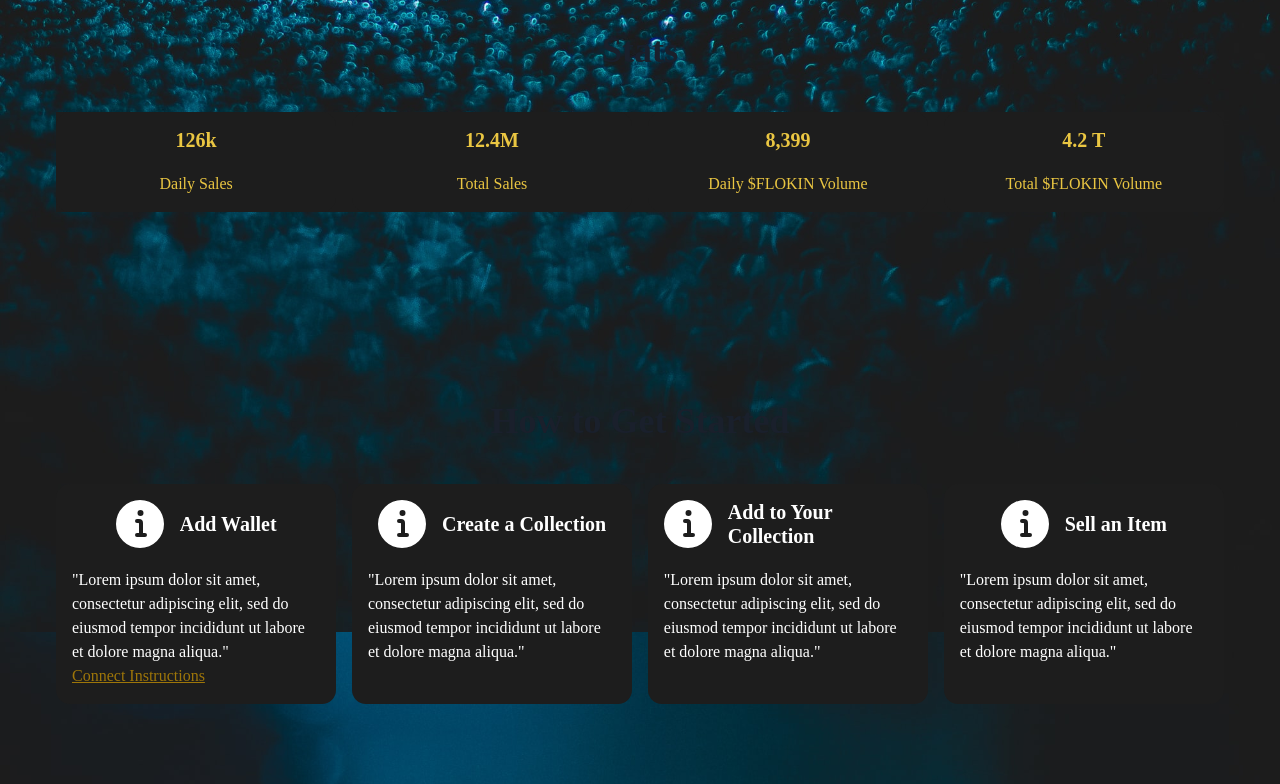
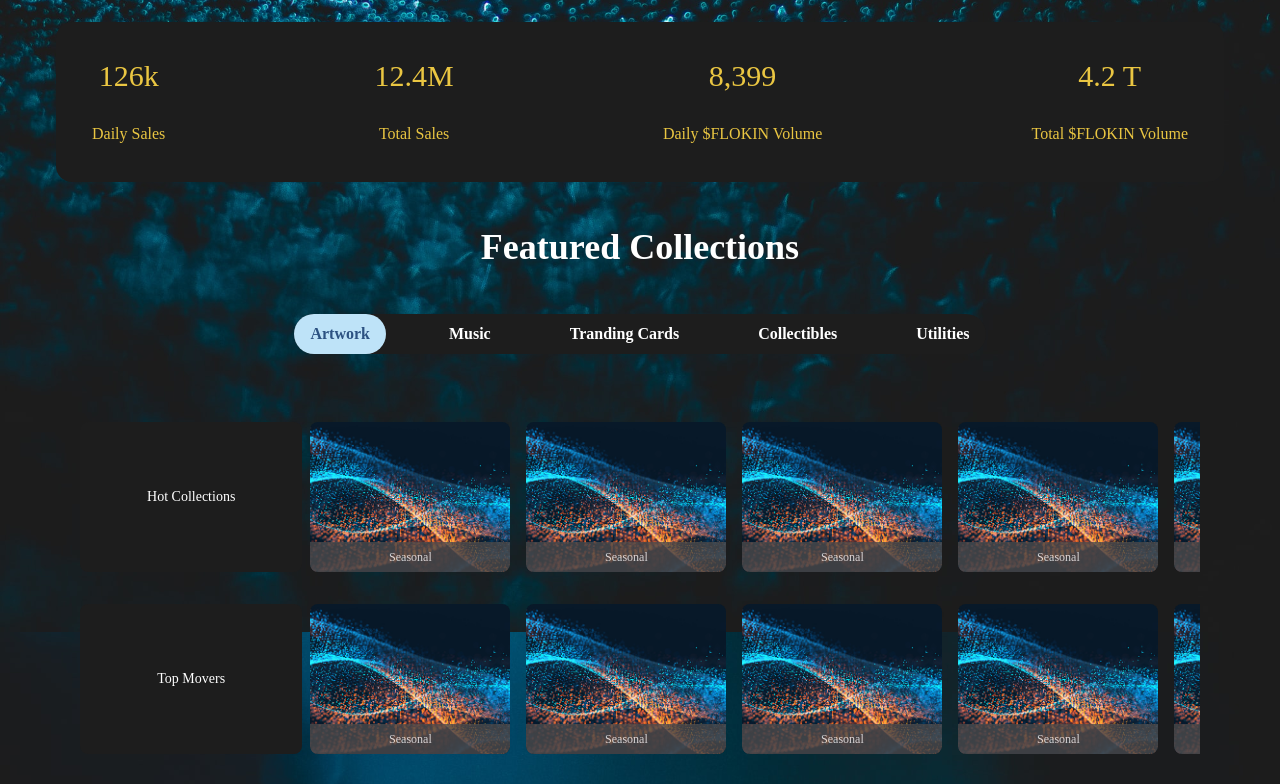
Before and after one commit to umer-mughal96/flokinomics, a React (Create React App) app: page / in a window 1280 px wide. Shown: the part 1360-2144 px from the top of the page. Built offline with nearby package versions, Linux system fonts and the light colour scheme.

Commit message:
home page done

```diff
--- a/src/assets/fonts/fonts.css
+++ b/src/assets/fonts/fonts.css
@@ -23,3 +23,6 @@
 html {
   scroll-behavior: smooth;
 }
+.collections-slider::-webkit-scrollbar {
+  display: none;
+}
--- a/src/components/GettingStarted.jsx
+++ b/src/components/GettingStarted.jsx
@@ -6,37 +6,16 @@ import { InfoIcon } from '@chakra-ui/icons'
 const GettingStarted = () => {
     return (
         <Container maxW="1200px">
-            <Box py='90px'>
-                <Heading as="h2" size="xl" textAlign='center' pb='40px'>How to Get Started</Heading>
+            <Box pt="10" pb='90px'>
+                <Heading as="h2" size="xl" textAlign='center' pb='40px' color="white">How to Get Started</Heading>
                 <Flex color='white'>
                     <Box bg="#1d1d1d" borderRadius='14' p='16px' w="24%" >
-                        <Heading d='flex' alignItems='center' as='h3' size='md' justifyContent='center' pb='20px'><InfoIcon w={12} h={12} marginRight='4' />Add Wallet</Heading>
-                        <Text>"Lorem ipsum dolor sit amet, consectetur adipiscing elit, sed do eiusmod tempor incididunt ut labore et dolore magna aliqua."
+                        <Heading d='flex' alignItems='center' as='h3' size='sm' justifyContent='center' pb='4' fontWeight="100"><InfoIcon marginRight='4' />Add Wallet</Heading>
+                        <Text fontSize="xs">"Lorem ipsum dolor sit amet, consectetur adipiscing elit, sed do eiusmod tempor incididunt ut labore et dolore magna aliqua."
                         </Text>
                         <Link textDecor='underline' color='#9e7609'>Connect Instructions</Link>
                     </Box>
-                    <Spacer />
-                    <Box bg="#1d1d1d" borderRadius='14' p='16px' w="24%" >
-                        <Heading d='flex' alignItems='center' as='h3' size='md' justifyContent='center' pb='20px'><InfoIcon w={12} h={12} marginRight='4' />Create a Collection</Heading>
-
-                        <Text>"Lorem ipsum dolor sit amet, consectetur adipiscing elit, sed do eiusmod tempor incididunt ut labore et dolore magna aliqua."
-                        </Text>
-                    </Box>
-                    <Spacer />
-                    <Box bg="#1d1d1d" borderRadius='14' p='16px' w="24%" >
-                    <Heading d='flex' alignItems='center' as='h3' size='md' justifyContent='center' pb='20px'><InfoIcon w={12} h={12} marginRight='4' />Add to Your Collection</Heading>
-                        <Text>"Lorem ipsum dolor sit amet, consectetur adipiscing elit, sed do eiusmod tempor incididunt ut labore et dolore magna aliqua."
-                        </Text>
-                    </Box>
-                    <Spacer />
-                    <Box bg="#1d1d1d" borderRadius='14' p='16px' w="24%" >
-                    <Heading d='flex' alignItems='center' as='h3' size='md' justifyContent='center' pb='20px'><InfoIcon w={12} h={12} marginRight='4' />Sell an Item</Heading>
-                        <Text>"Lorem ipsum dolor sit amet, consectetur adipiscing elit, sed do eiusmod tempor incididunt ut labore et dolore magna aliqua."
-                        </Text>
-                    </Box>
                 </Flex>
-
-
             </Box>
         </Container>
     )
--- a/src/components/Stats.jsx
+++ b/src/components/Stats.jsx
@@ -1,40 +1,34 @@
 import React from 'react'
-import { Flex, Box, Spacer, Text, Grid, HStack, Link, Heading, Container } from '@chakra-ui/layout'
-import { InfoIcon } from '@chakra-ui/icons'
+import { Flex, Box, Spacer, Text, Grid, HStack, Link, VStack, Heading, Container } from '@chakra-ui/layout'
 const Stats = () => {
     return (
         <>
             <Container maxW="1200px">
-            <Box py='90px' textAlign='center'>
-                <Heading as="h2" size="xl" textAlign='center' pb='40px'>Stats</Heading>
-                <Flex bg='#1d1d1d' color='white'>
-                    <Box bg="#1d1d1d" borderRadius='14' p='16px' w="24%" >
-                        <Heading d='flex' color='#eac642' alignItems='center' as='h3' size='md' justifyContent='center' pb='20px'>126k</Heading>
+                <Box textAlign='center'>
+                    <Heading as="h2" size="xl" textAlign='center' pb='40px' color="white">Stats</Heading>
+                    <Flex bg='#1d1d1d' color='white' alignItems="center" justifyContent="space-between" px="5" py="5" borderRadius="1rem">
+                        <VStack borderRadius='14' p='16px' >
+                            <Heading d='flex' color='#eac642' alignItems='center' fontWeight="100" as='h3' size='lg' justifyContent='center' pb='20px'>126k</Heading>
                             <Text color='#eac642'>Daily Sales
                             </Text>
-                    </Box>
-                    <Spacer />
-                    <Box bg="#1d1d1d" borderRadius='14' p='16px' w="24%" >
-                        <Heading color='#eac642' d='flex' alignItems='center' as='h3' size='md' justifyContent='center' pb='20px'>12.4M</Heading>
+                        </VStack>
+                        <VStack borderRadius='14' p='16px' >
+                            <Heading color='#eac642' d='flex' alignItems='center' fontWeight="100" as='h3' size='lg' justifyContent='center' pb='20px'>12.4M</Heading>
 
                             <Text color='#eac642'>Total Sales
                             </Text>
-                    </Box>
-                    <Spacer />
-                    <Box bg="#1d1d1d" borderRadius='14' p='16px' w="24%" >
-                    <Heading color='#eac642' d='flex' alignItems='center' as='h3' size='md' justifyContent='center' pb='20px'>8,399</Heading>
+                        </VStack>
+                        <VStack borderRadius='14' p='16px' >
+                            <Heading color='#eac642' d='flex' alignItems='center' fontWeight="100" as='h3' size='lg' justifyContent='center' pb='20px'>8,399</Heading>
                             <Text color='#eac642'>Daily $FLOKIN Volume
                             </Text>
-                    </Box>
-                    <Spacer />
-                    <Box bg="#1d1d1d" borderRadius='14' p='16px' w="24%" >
-                    <Heading color='#eac642' d='flex' alignItems='center' as='h3' size='md' justifyContent='center' pb='20px'>4.2 T</Heading>
+                        </VStack>
+                        <VStack borderRadius='14' p='16px' >
+                            <Heading color='#eac642' d='flex' alignItems='center' fontWeight="100" as='h3' size='lg' justifyContent='center' pb='20px'>4.2 T</Heading>
                             <Text color='#eac642'>Total $FLOKIN Volume
                             </Text>
-                    </Box>
+                        </VStack>
                     </Flex>
-
-
                 </Box>
             </Container>
         </>
--- /dev/null
+++ b/src/components/home/FeaturedCollections.jsx
@@ -0,0 +1,55 @@
+import React from 'react'
+import { VStack, Flex, Heading } from '@chakra-ui/layout'
+import { Tab, Tabs, TabList, TabPanel, TabPanels, } from '@chakra-ui/tabs'
+import CollectionsItem from './collections/CollectionsItem'
+
+
+const FeaturedCollections = () => {
+    return (
+        <VStack w="full" pt="9">
+            <Heading color="white">Featured Collections</Heading>
+            <Flex w={{ base: '95%', md: '90%', lg: '90%' }}>
+                <Tabs variant="soft-rounded" w="full" color="white">
+                    <TabList my="9" bg='#1d1d1d' borderRadius="full" w={{ base: '90%', md: '70%', lg: '60%' }} mx="auto" colorScheme="blue" alignItems="center" justifyContent="space-between">
+                        <Tab color="white">Artwork</Tab>
+                        <Tab color="white">Music</Tab>
+                        <Tab color="white">Tranding Cards</Tab>
+                        <Tab color="white">Collectibles</Tab>
+                        <Tab color="white">Utilities</Tab>
+                    </TabList>
+                    <TabPanels>
+                        <TabPanel>
+                            <CollectionsItem />
+                            <CollectionsItem isMovers={true} />
+                            <CollectionsItem isNewest={true} />
+                        </TabPanel>
+                        <TabPanel>
+                            <p>two!</p>
+                            <CollectionsItem />
+                            <CollectionsItem />
+
+                        </TabPanel>
+                        <TabPanel>
+                            <p>three!</p>
+                            <CollectionsItem />
+
+                        </TabPanel>
+                        <TabPanel>
+                            <p>four!</p>
+                            <CollectionsItem />
+                            <CollectionsItem />
+
+                        </TabPanel>
+                        <TabPanel>
+                            <p>five!</p>
+                            <CollectionsItem />
+
+                        </TabPanel>
+                    </TabPanels>
+                </Tabs>
+            </Flex>
+        </VStack>
+    )
+}
+
+export default FeaturedCollections
--- /dev/null
+++ b/src/components/home/collections/CollectionsItem.jsx
@@ -0,0 +1,93 @@
+import React from 'react'
+import { HStack, Flex, Text, Box } from '@chakra-ui/layout'
+import pic1 from '../../../assets/images/arrayimg.jpg'
+
+const CollectionsItem = ({isMovers, isNewest}) => {
+    const picsData = [
+        {
+            picImg: pic1,
+            picTitle: 'Seasonal'
+        },
+        {
+            picImg: pic1,
+            picTitle: 'Seasonal'
+        },
+        {
+            picImg: pic1,
+            picTitle: 'Seasonal'
+        },
+        {
+            picImg: pic1,
+            picTitle: 'Seasonal'
+        },
+        {
+            picImg: pic1,
+            picTitle: 'Seasonal'
+        },
+        {
+            picImg: pic1,
+            picTitle: 'Seasonal'
+        },
+        {
+            picImg: pic1,
+            picTitle: 'Seasonal'
+        },
+        {
+            picImg: pic1,
+            picTitle: 'Seasonal'
+        },
+        {
+            picImg: pic1,
+            picTitle: 'Seasonal'
+        }, {
+            picImg: pic1,
+            picTitle: 'Seasonal'
+        }, {
+            picImg: pic1,
+            picTitle: 'Seasonal'
+        }, {
+            picImg: pic1,
+            picTitle: 'Seasonal'
+        }, {
+            picImg: pic1,
+            picTitle: 'Seasonal'
+        },
+    ]
+    return (
+        <HStack w="full" w="red" h="full" alignItems="flex-start">
+            <Box
+                borderRadius="lg"
+                bgColor="#1d1d1d"
+                h="150px"
+                w={{base: '10%', md: '20%'}}
+                my="4"
+            >
+                <Flex w="full" h="full" alignItems="center" justifyContent="center">
+                    <Text color="white" fontSize="sm" py="1.5" w="full" textAlign="center"> {isMovers ? "Top Movers" : isNewest?  "Newest Collections" : "Hot Collections"}</Text>
+                </Flex>
+            </Box>
+            <HStack overflow="auto" spacing='4' className="collections-slider" w={{ base: '90%', md: '80%' }} m="auto" >
+                {picsData.map((data, index) =>
+                    <Box
+                        backgroundImage={data.picImg}
+                        backgroundPosition="center"
+                        backgroundRepeat="no-repeat"
+                        backgroundSize="cover"
+                        borderRadius="lg"
+                        h="150px"
+                        minWidth="200px"
+                        my="4"
+                        key={index}
+                    >
+                        <Flex w="full" h="full" alignItems="flex-end" justifyContent="flex-end">
+                            <Text bgColor="#4b4a4b" color="white" opacity="0.8" borderBottomLeftRadius="lg"
+                                borderBottomRightRadius="lg" fontSize="xs" py="1.5" w="full" textAlign="center">{data.picTitle}</Text>
+                        </Flex>
+                    </Box>
+                )}
+            </HStack>
+        </HStack>
+    )
+}
+
+export default CollectionsItem
--- a/src/screens/home/Home.jsx
+++ b/src/screens/home/Home.jsx
@@ -6,6 +6,7 @@ import HeroSection from '../../components/home/HeroSection'
 import Pics from '../../components/home/Pics'
 import GettingStarted from '../../components/GettingStarted'
 import Stats from '../../components/Stats'
+import FeaturedCollections from '../../components/home/FeaturedCollections'
 
 const Home = () => {
     return (
@@ -21,6 +22,7 @@ const Home = () => {
             <HeroSection />
             <Pics />
             <Stats />
+            <FeaturedCollections />
             <GettingStarted />
         </VStack>
     )
```
Lines whose indentation alone changed are shown as unchanged.
